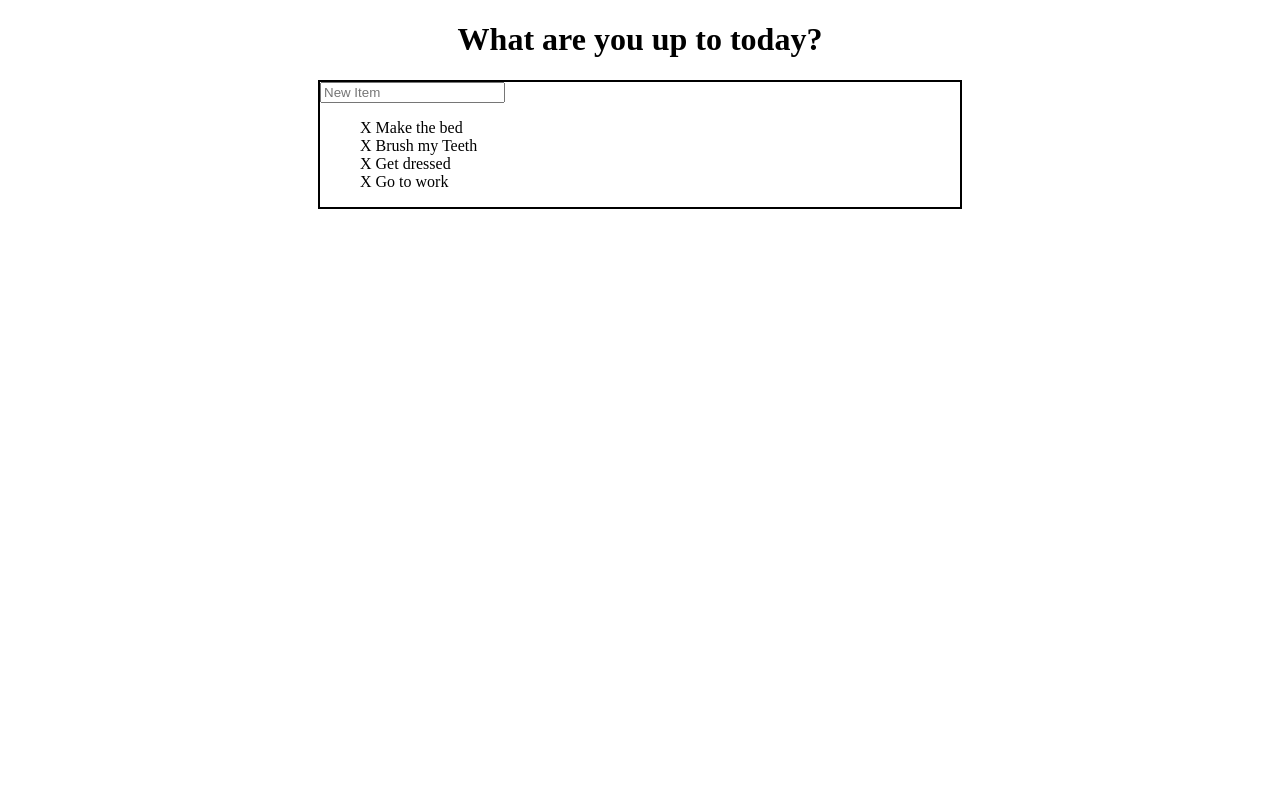
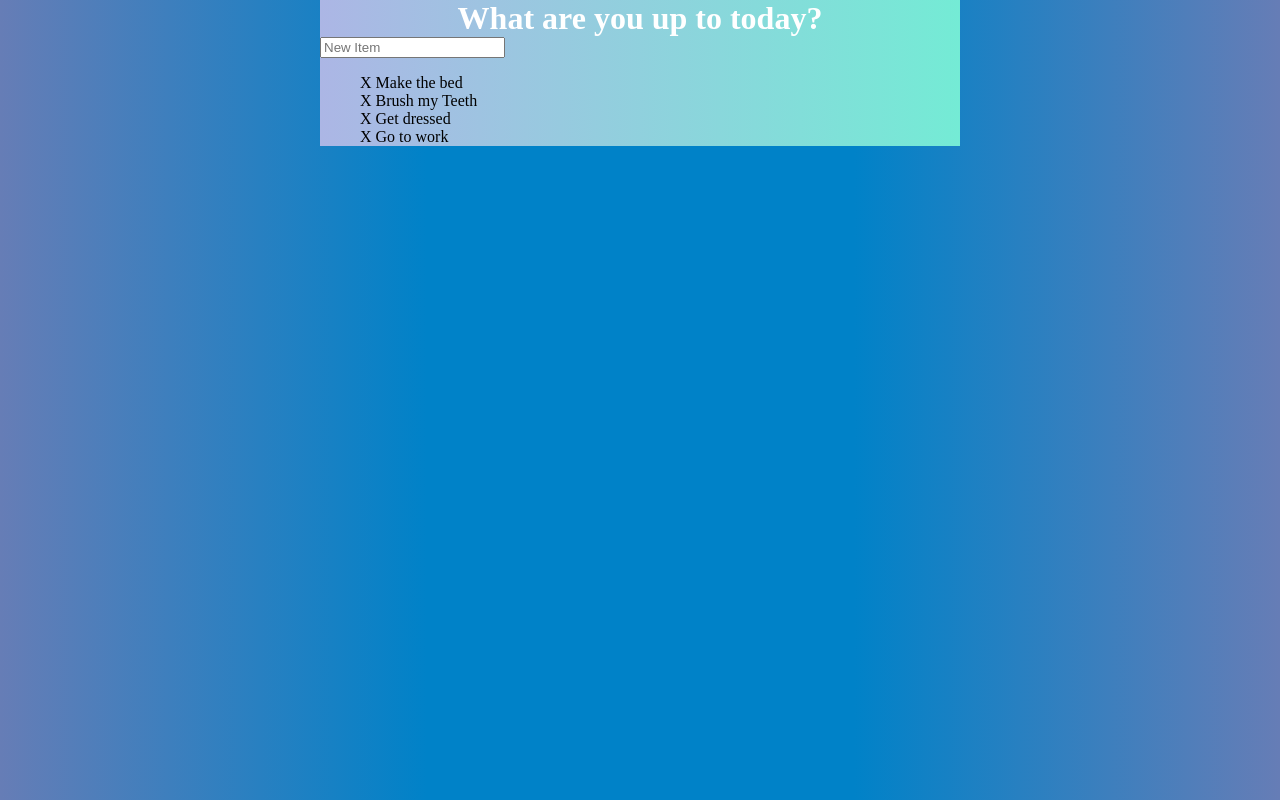
Before and after one commit to Ralphieboy525/100daysofcoding, a plain HTML site: page checklist/index.html in a window 1280 px wide. Drawn offline with nearby package versions, Linux system fonts and the light colour scheme.

Commit message:
Played around with colorgradient, overall css fun.

```diff
--- a/checklist/checklist.css
+++ b/checklist/checklist.css
@@ -1,25 +1,38 @@
 body {
 	margin: 0;
 	padding: 0;
-}
+	background-color: black;
+	background: #667db6;  /* fallback for old browsers */
+	background: -webkit-linear-gradient(to right, #667db6, #0082c8, #0082c8, #667db6);  /* Chrome 10-25, Safari 5.1-6 */
+	background: linear-gradient(to right, #667db6, #0082c8, #0082c8, #667db6); /* W3C, IE 10+/ Edge, Firefox 16+, Chrome 26+, Opera 12+, Safari 7+ */
 
-#container {
-	border: 2px black solid;
-	width: 50%;
-	margin: 0 auto;
-}
-
-h1 {
-/*	width: 50%;
-	margin: 0 auto;
-	border: 2px solid black;*/
-	text-align: center;
 }
 
 .completed {
 	text-decoration: line-through;
 }
 
+#container {
+	/*border: 2px black solid;*/
+	width: 50%;
+	margin: 0 auto;
+	background: #74ebd5;  /* fallback for old browsers */
+	background: -webkit-linear-gradient(to right, #ACB6E5, #74ebd5);  /* Chrome 10-25, Safari 5.1-6 */
+	background: linear-gradient(to right, #ACB6E5, #74ebd5); /* W3C, IE 10+/ Edge, Firefox 16+, Chrome 26+, Opera 12+, Safari 7+ */
+}
+
+h1 {
+	width: 50%;
+	margin: 0 auto;
+	/*border: 2px solid black;*/
+	text-align: center;
+	color: white;
+	background: #74ebd5;  /* fallback for old browsers */
+	background: -webkit-linear-gradient(to right, #ACB6E5, #74ebd5);  /* Chrome 10-25, Safari 5.1-6 */
+	background: linear-gradient(to right, #ACB6E5, #74ebd5); /* W3C, IE 10+/ Edge, Firefox 16+, Chrome 26+, Opera 12+, Safari 7+ */
+
+}
+
 ul {
 	list-style-type: none;
 }
```
Also changed, not shown: 1 other file.
